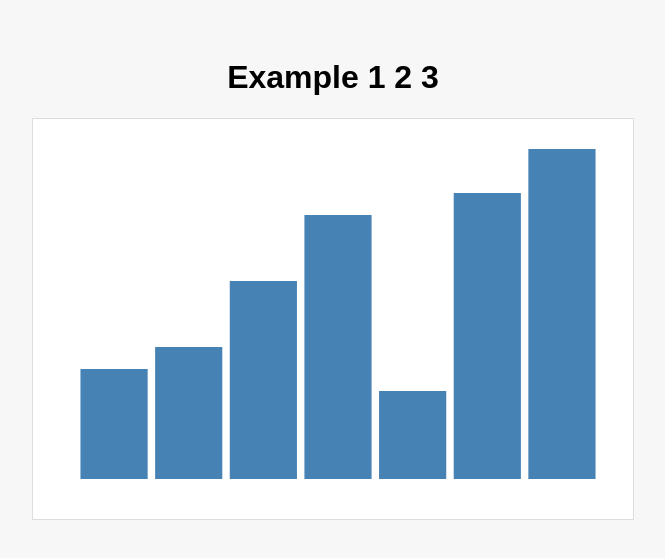
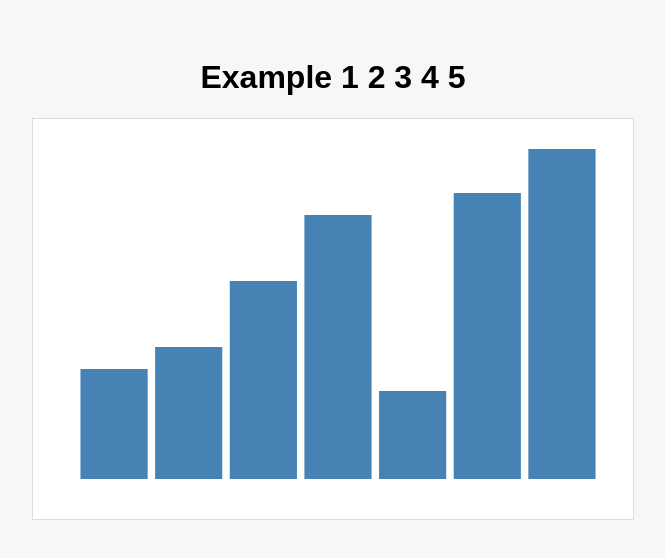
Before and after one commit to duongbnf/TestGit, a website built with Vite: page index.html in a window 1280 px wide. Shown: the whole page, without its empty margins (307-972 px from the left). Built offline with nearby package versions, Linux system fonts and the light colour scheme.

Commit message:
Add Code to html file on branch fixbug

```diff
--- a/index.html
+++ b/index.html
@@ -7,7 +7,7 @@
     <link rel="stylesheet" href="/src/style.css" />
   </head>
   <body>
-    <h1>Example 1 2 3</h1>
+    <h1>Example 1 2 3 4 5</h1>
     <svg width="600" height="400"></svg>
 
     <script type="module" src="/src/main.js"></script>
```
